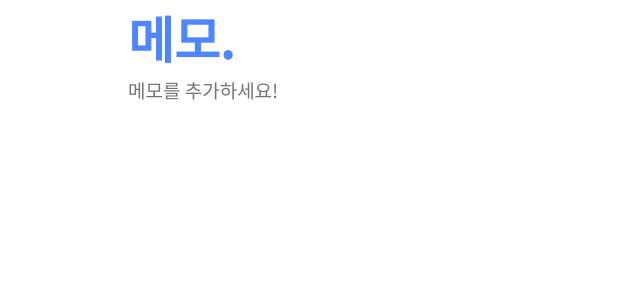
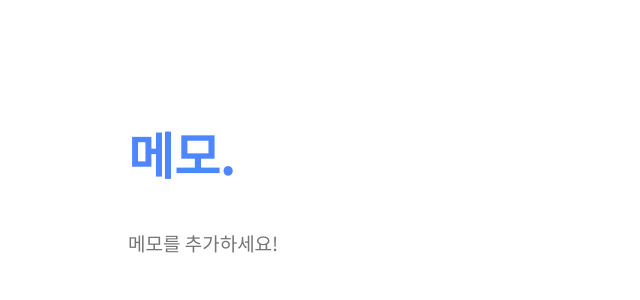
Before and after one commit to ChangyongKim0/moohae, a React (Create React App) app: page / in a window 1280 px wide. Shown: the top 300 px of the page, without its empty margins (0-640 px from the left). Built offline with nearby package versions, Linux system fonts and the light colour scheme; a web font is replaced by a local one.

Commit message:
small change

```diff
--- a/src/pages/MemoPage.module.scss
+++ b/src/pages/MemoPage.module.scss
@@ -18,6 +18,7 @@
 .frame {
   &-main {
     width: 80vw;
+    padding: 10vw;
   }
   &-content {
     @include column(auto, auto, 0px);
@@ -31,8 +32,9 @@
 .title {
   @include txt-bold;
   font-size: 50px;
-  line-height: 75px;
+  line-height: 50px;
   color: $col-bgd-1;
+  padding-bottom: 50px;
 }
 
 .content {
```
Also changed, not shown: 1 other file (tests, documents, lock files or other folders).
